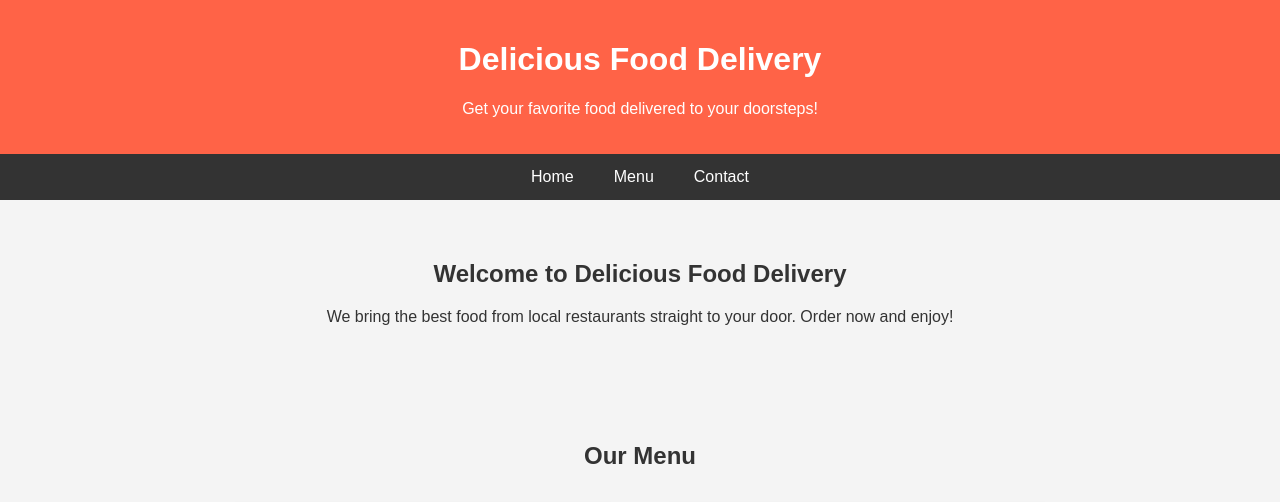
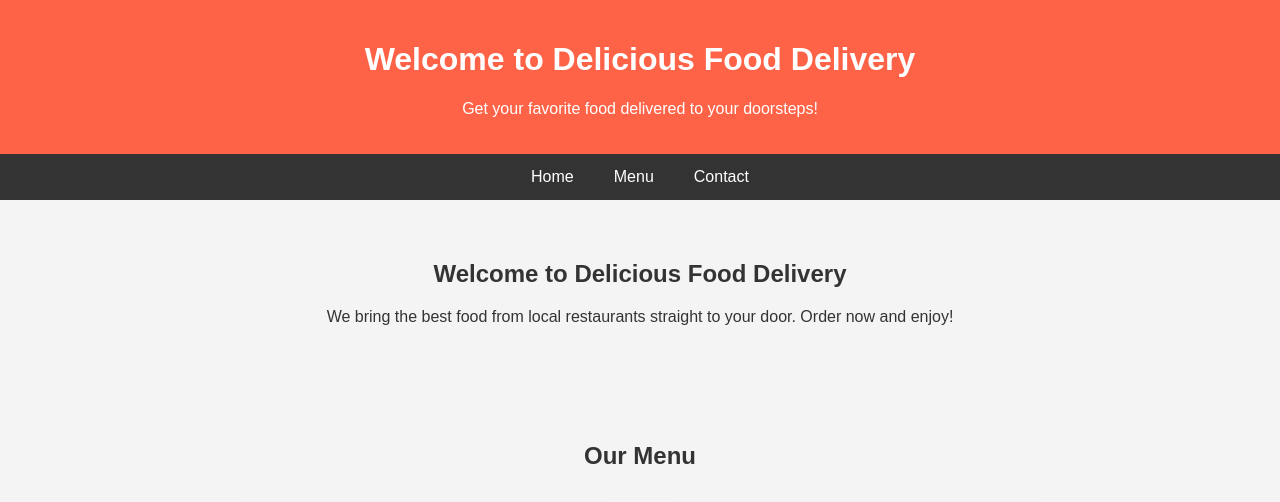
Before and after one commit to ManaliSahu-17/webproject, a plain HTML site: page project3/index.html in a window 1280 px wide. Shown: the top 502 px of the page. Drawn offline with Linux system fonts and the light colour scheme.

Commit message:
Manali's cafe

```diff
--- a/project3/index.html
+++ b/project3/index.html
@@ -62,7 +62,7 @@
 
     <!-- Header Section -->
     <header>
-        <h1>Delicious Food Delivery</h1>
+        <h1>Welcome to Delicious Food Delivery</h1>
         <p>Get your favorite food delivered to your doorsteps!</p>
     </header>
 
```
